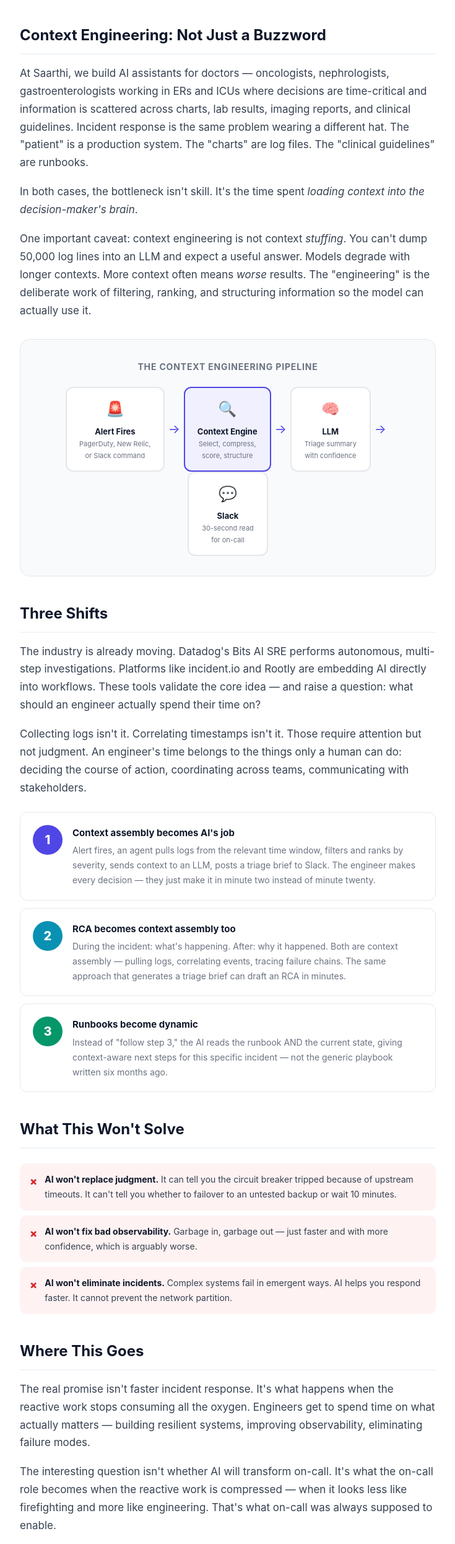
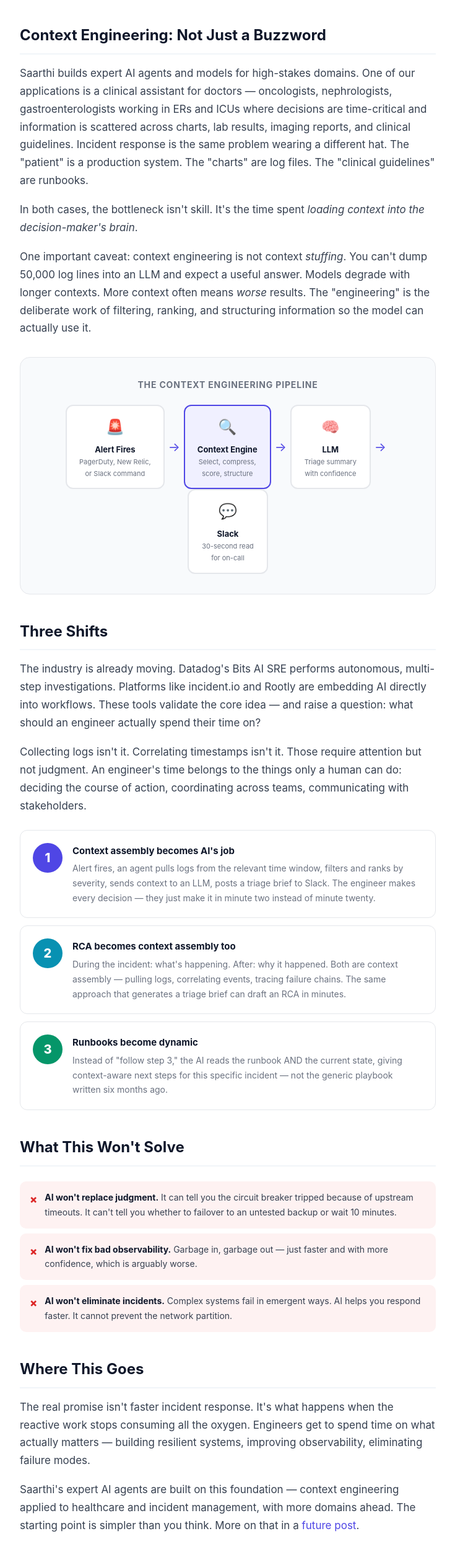
Before and after one commit to SaarthiHQ/blog, a plain HTML site: page posts/oncall-engineers-new-partner.html in a window 1280 px wide. Shown: the part 1268-3759 px from the top of the page at 62% size, without its empty margins (272-1007 px from the left). Drawn offline with Linux system fonts and the light colour scheme.

Commit message:
Update Saarthi positioning: expert AI agents and models company
Co-Authored-By: Claude Opus 4.6 (1M context) <noreply@anthropic.com>

```diff
--- a/posts/oncall-engineers-new-partner.html
+++ b/posts/oncall-engineers-new-partner.html
@@ -160,7 +160,7 @@
 
         <h2>Context Engineering: Not Just a Buzzword</h2>
 
-        <p>At Saarthi, we build AI assistants for doctors &mdash; oncologists, nephrologists, gastroenterologists working in ERs and ICUs where decisions are time-critical and information is scattered across charts, lab results, imaging reports, and clinical guidelines. Incident response is the same problem wearing a different hat. The "patient" is a production system. The "charts" are log files. The "clinical guidelines" are runbooks.</p>
+        <p>Saarthi builds expert AI agents and models for high-stakes domains. One of our applications is a clinical assistant for doctors &mdash; oncologists, nephrologists, gastroenterologists working in ERs and ICUs where decisions are time-critical and information is scattered across charts, lab results, imaging reports, and clinical guidelines. Incident response is the same problem wearing a different hat. The "patient" is a production system. The "charts" are log files. The "clinical guidelines" are runbooks.</p>
 
         <p>In both cases, the bottleneck isn't skill. It's the time spent <em>loading context into the decision-maker's brain</em>.</p>
 
@@ -247,6 +247,8 @@
 
         <p>The real promise isn't faster incident response. It's what happens when the reactive work stops consuming all the oxygen. Engineers get to spend time on what actually matters &mdash; building resilient systems, improving observability, eliminating failure modes.</p>
 
+        <p>Saarthi's expert AI agents are built on this foundation &mdash; context engineering applied to healthcare and incident management, with more domains ahead. The starting point is simpler than you think. More on that in a <a href="context-engineering.html">future post</a>.</p>
+
         <p>The interesting question isn't whether AI will transform on-call. It's what the on-call role becomes when the reactive work is compressed &mdash; when it looks less like firefighting and more like engineering. That's what on-call was always supposed to enable.</p>
 
         <!-- Further reading -->
```
Also changed, not shown: index.html (+1 -1 lines), posts/context-engineering.html (+2 -2 lines).
